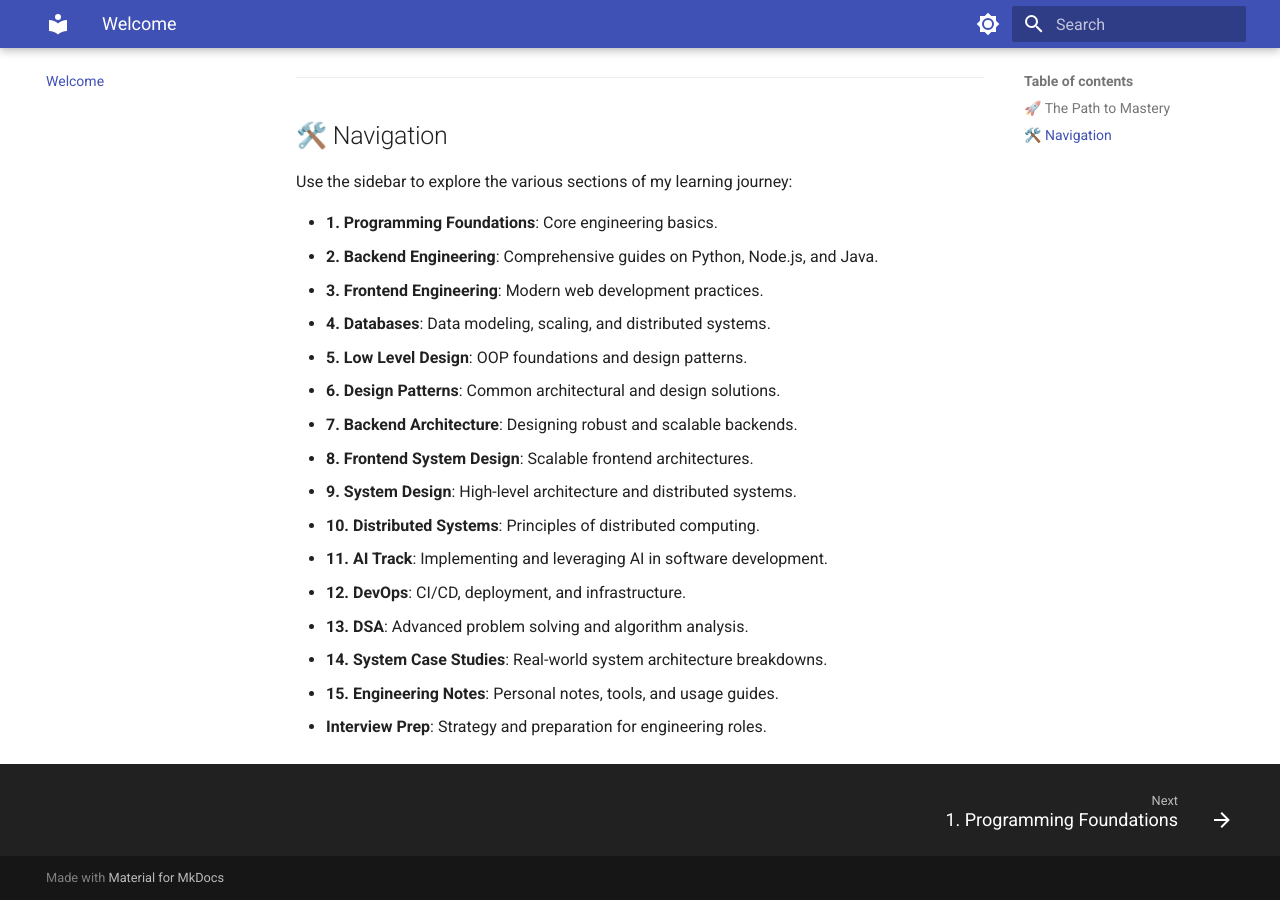
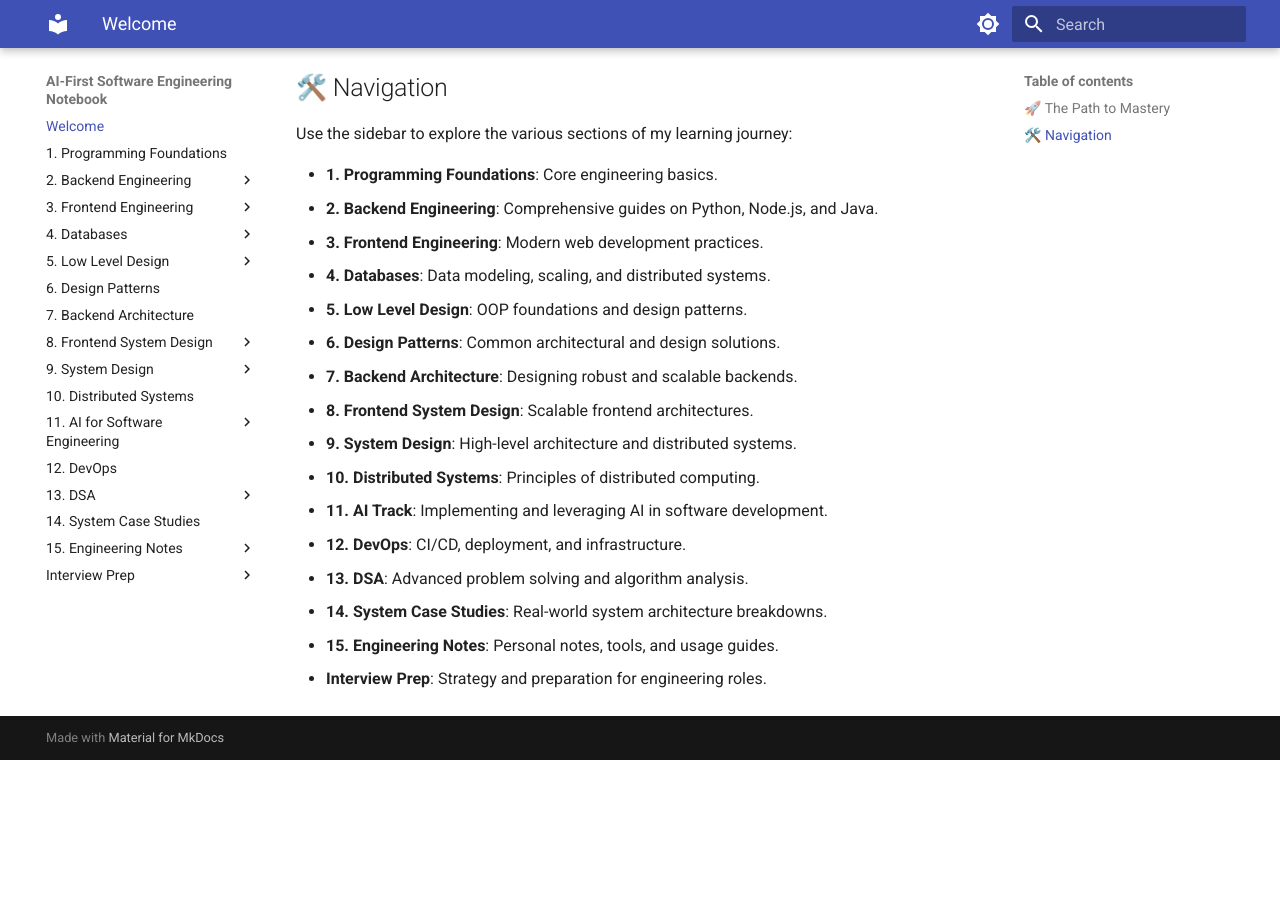
Before and after one commit to ergauravgoyal/ai-first-software-engineer, an MkDocs documentation site: the page built from docs/README.md, in a window 1280 px wide and 900 px high, scrolled down 558 px. Built offline with MkDocs 1.6.1 and Material for MkDocs 9.7.7, drawn with Linux system fonts in a browser that asks for light colours; after the commit the page ends 1318 px from its top, so only the background shows below that.

Commit message:
Restore sidebar navigation by disabling tabs and extra features

```diff
--- a/mkdocs.yml
+++ b/mkdocs.yml
@@ -25,13 +25,6 @@
         name: Switch to light mode
   features:
     - content.code.copy
-    - navigation.tabs
-    - navigation.top
-    - navigation.footer
-    - navigation.tracking
-    - search.suggest
-    - search.highlight
-    - search.share
 
 nav:
   - Welcome: "README.md"
```
